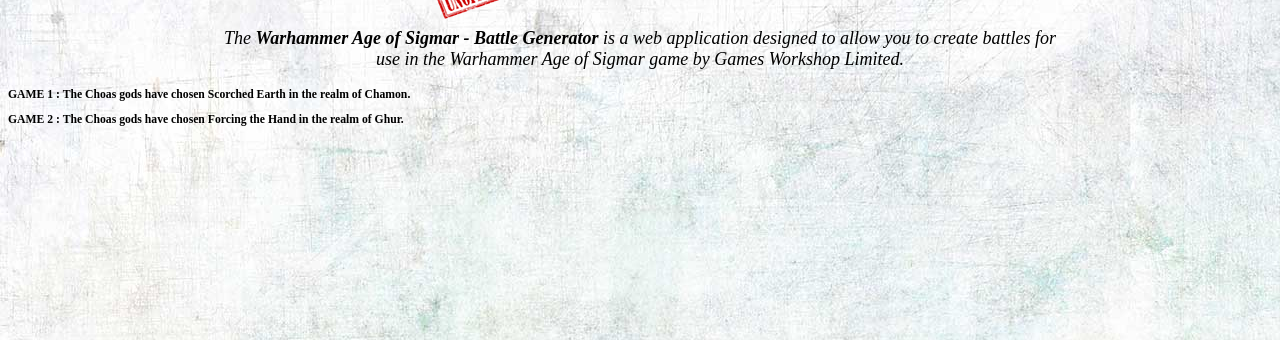
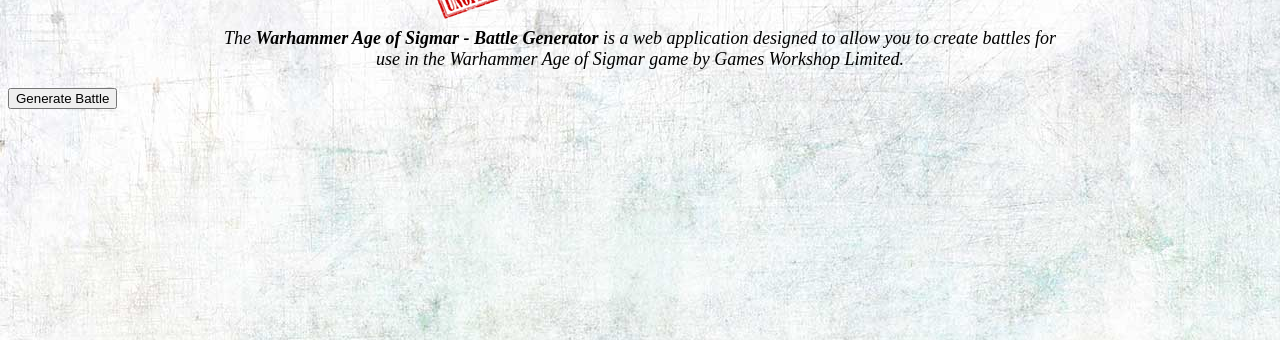
Before and after one commit to chrisdenmark84/AOS-Battle-Generator, a PHP site: page / in a window 1280 px wide. Shown: the part 83-423 px from the top of the page. Run offline with PHP 8.4, Linux system fonts and the light colour scheme.

Commit message:
Add generate button and generate 1 battle

```diff
--- a/generate.php
+++ b/generate.php
@@ -1,32 +1,24 @@
 <?php
 
-
-
-//defind realms and battleplans
-//$battle_plan = ["Knife To The Heart", "Total Conquest", "Duality of Death", "Battle for the Pass", "Starstrike", "Scorched Earth", "Total Commitment", "Focal Points", "The Better Part of Valor", "Shifting Objectives", "Places of Arcane Power", "Relocation Orb", "The Bladges Edge", "Forcing the Hand"];
-//$realm = ["Azyr", "Shyish", "Hysh", "Ulgu", "Chamon", "Ghyran", "Ghur", "Aqshy"];
-
-
-
-
-
-function generateGame($battle, $realm)
+//generates a battle if count if less than 1 currently
+function generateBattle($battle, $realm)
 {
 
     $count = 1;
 
 //loop through battle generation twice
-    while ($count <= 2){
+    while ($count <= 1){
 
         //select a random realm and battleplan from the array
         $chosen_battle = array_rand($battle);
         $chosen_realm = array_rand($realm);
 
         //output the chosen realm and battleplan
-        echo "<h3>GAME $count : The Choas gods have chosen <b>$battle[$chosen_battle]</b> in the realm of <b>$realm[$chosen_realm]</b>.</h3>\n";
+        echo "The Choas gods have chosen <b>$battle[$chosen_battle]</b> in the realm of <b>$realm[$chosen_realm]</b>.</h3>\n";
         $count++;
 }
 
 }
 
+
 ?>
--- a/index.php
+++ b/index.php
@@ -19,13 +19,16 @@ include("data.php");?>
     <p>The <strong>Warhammer Age of Sigmar - Battle Generator</strong> is a web application designed to allow you to create battles for use in the Warhammer Age of Sigmar game by Games Workshop Limited.</p>
   </article>
 
+  <form method="post">
+        <input type="submit" name="generateBattle"
+                class="generateBattle" value="Generate Battle" />
+    </form>
 
-    </header>
-<p>
-
-
-<h3><?=generateGame($battle_plan, $realm);?></h3>
-</p>
+    <?php
+    if (isset($_POST['generateBattle'])) {
+      generateBattle($battle_plan, $realm);
+}
+    ?>
 
 </body>
 </html>
```
